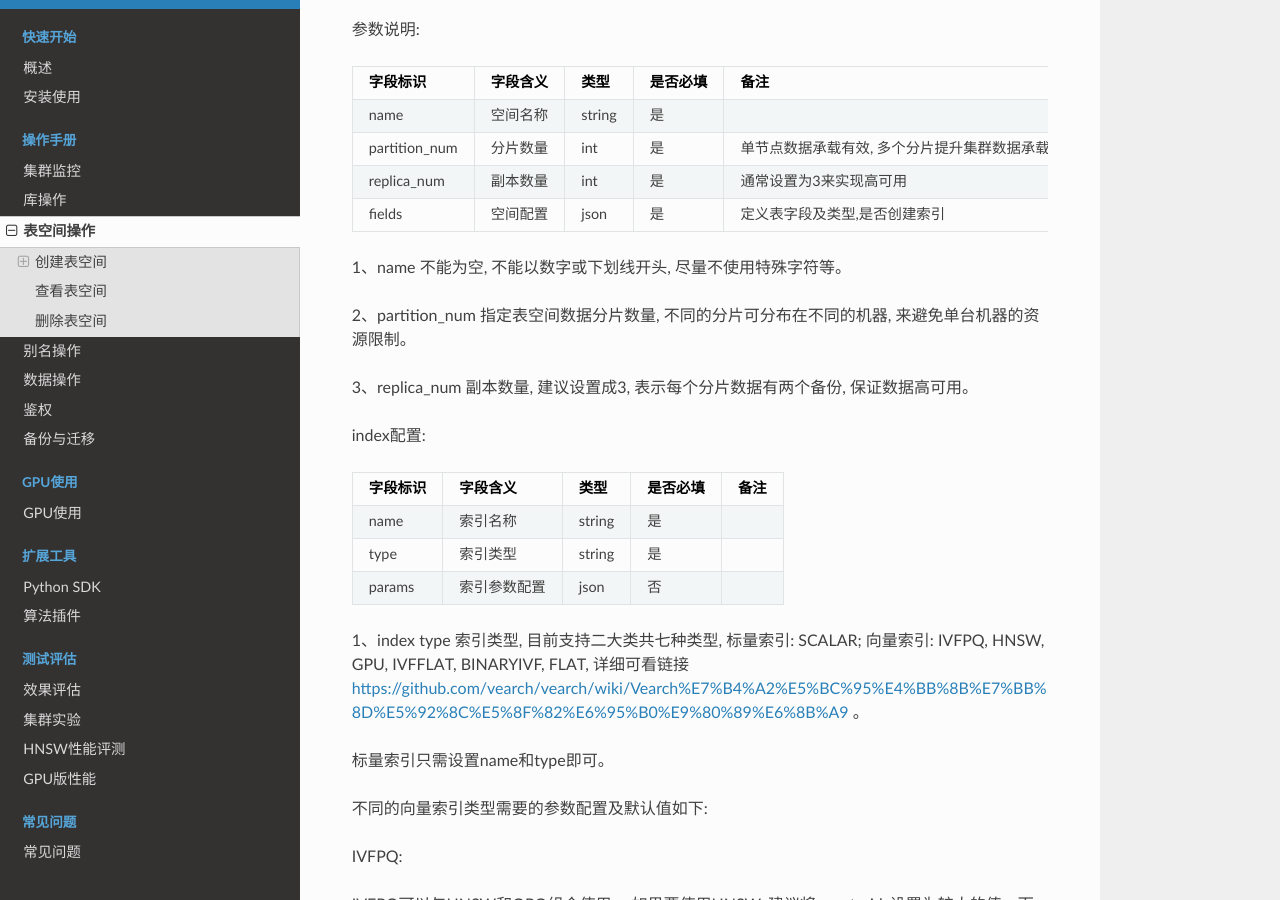
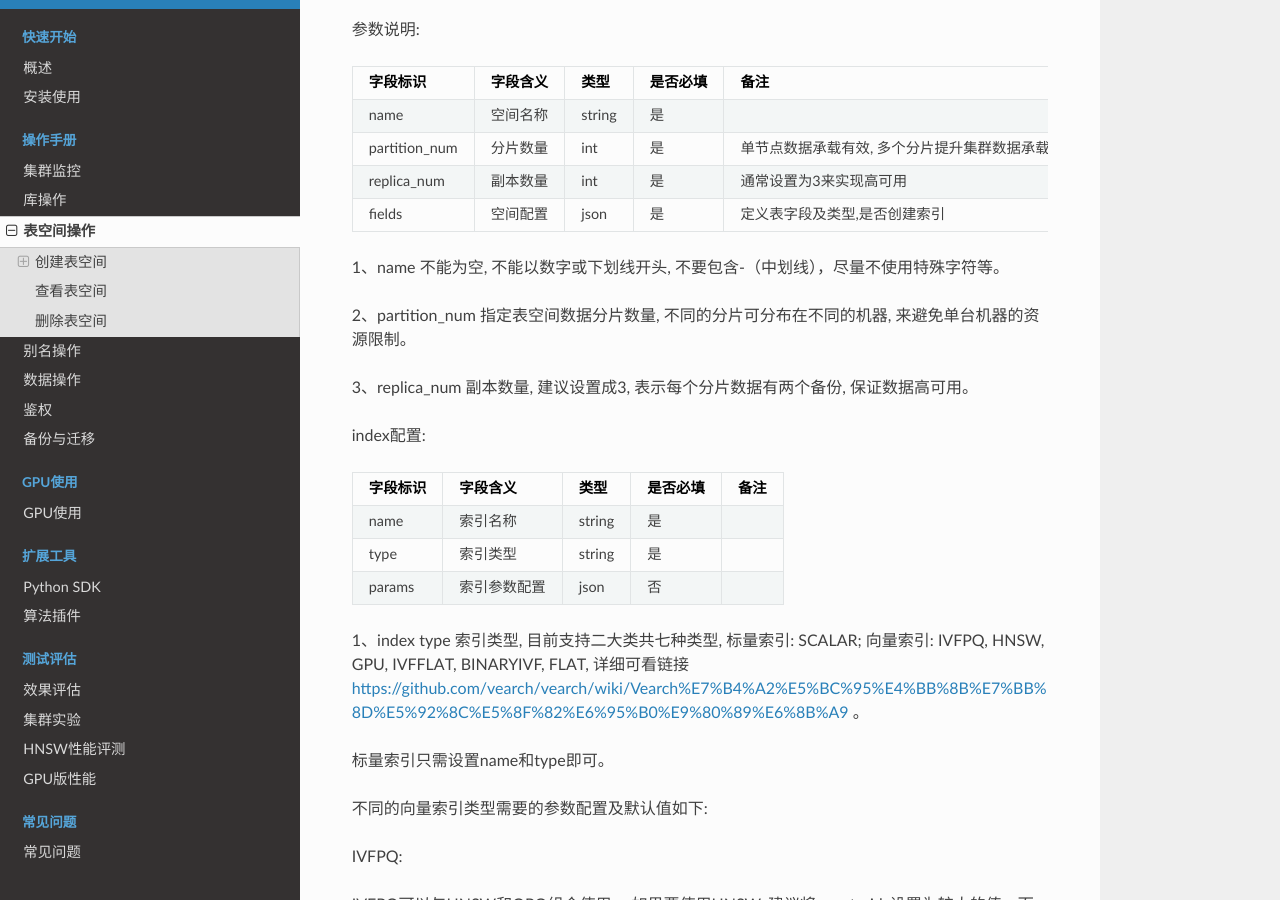
Before and after one commit to vearch/zh_docs, a Sphinx documentation site: the page built from docs/source/use_op/op_space.rst, in a window 1280 px wide and 900 px high, scrolled down 1248 px. Built offline with Sphinx 7.4.7 and the Read the Docs theme 2.0.0, drawn with Linux system fonts in a browser that asks for light colours; pages that are not in the unit, such as notebooks, are missing from menus.

Commit message:
docs: update space name require

```diff
--- a/docs/source/use_op/op_space.rst
+++ b/docs/source/use_op/op_space.rst
@@ -80,7 +80,7 @@ http://${VEARCH_URL}代表master服务, $db_name是创建的库名, $space_name
 | fields        | 空间配置 | json   | 是       | 定义表字段及类型,是否创建索引                  |
 +---------------+----------+--------+----------+------------------------------------------------+
 
-1、name 不能为空, 不能以数字或下划线开头, 尽量不使用特殊字符等。
+1、name 不能为空, 不能以数字或下划线开头, 不要包含-（中划线），尽量不使用特殊字符等。
 
 2、partition_num 指定表空间数据分片数量, 不同的分片可分布在不同的机器, 来避免单台机器的资源限制。
 
```
